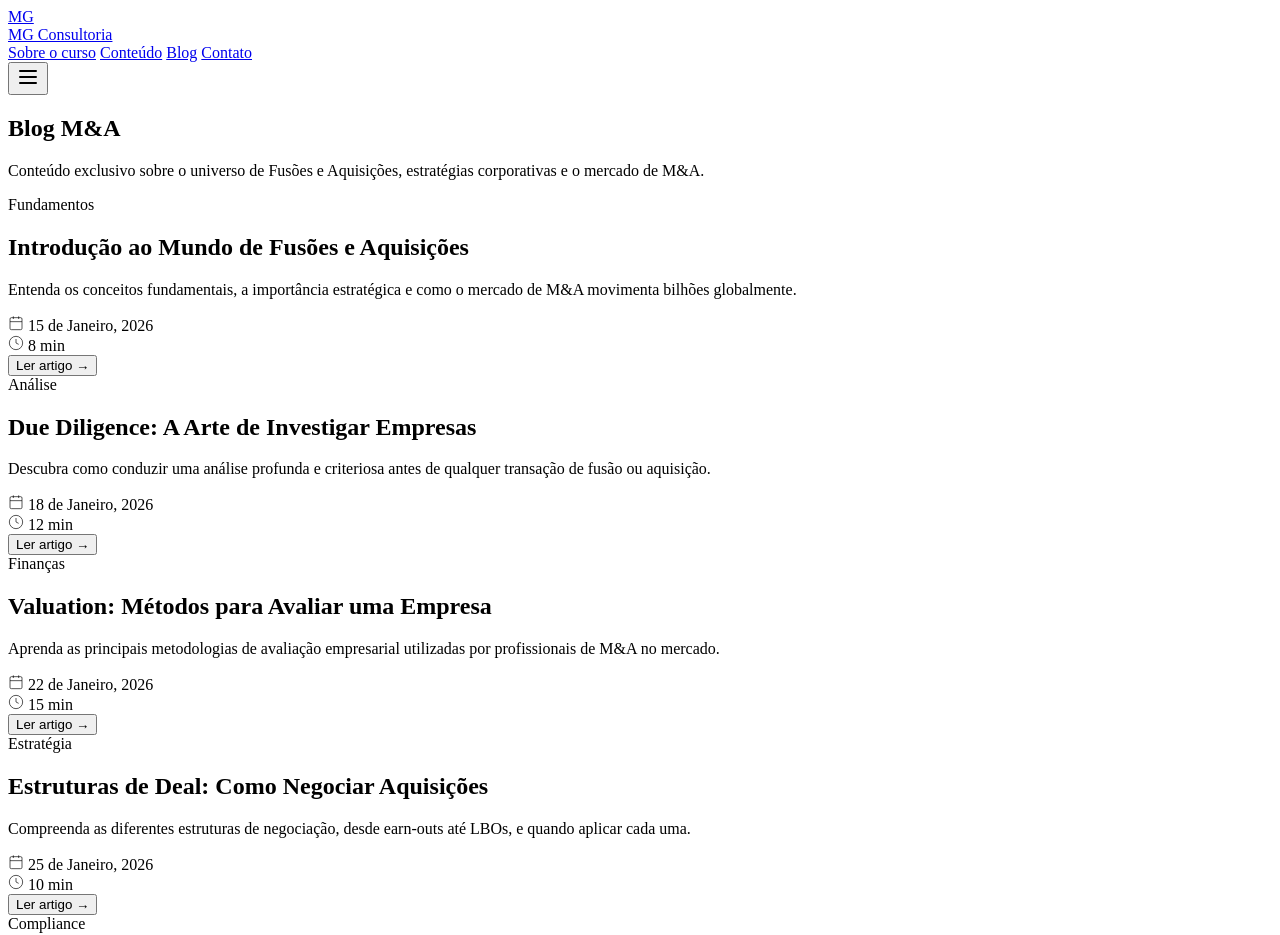
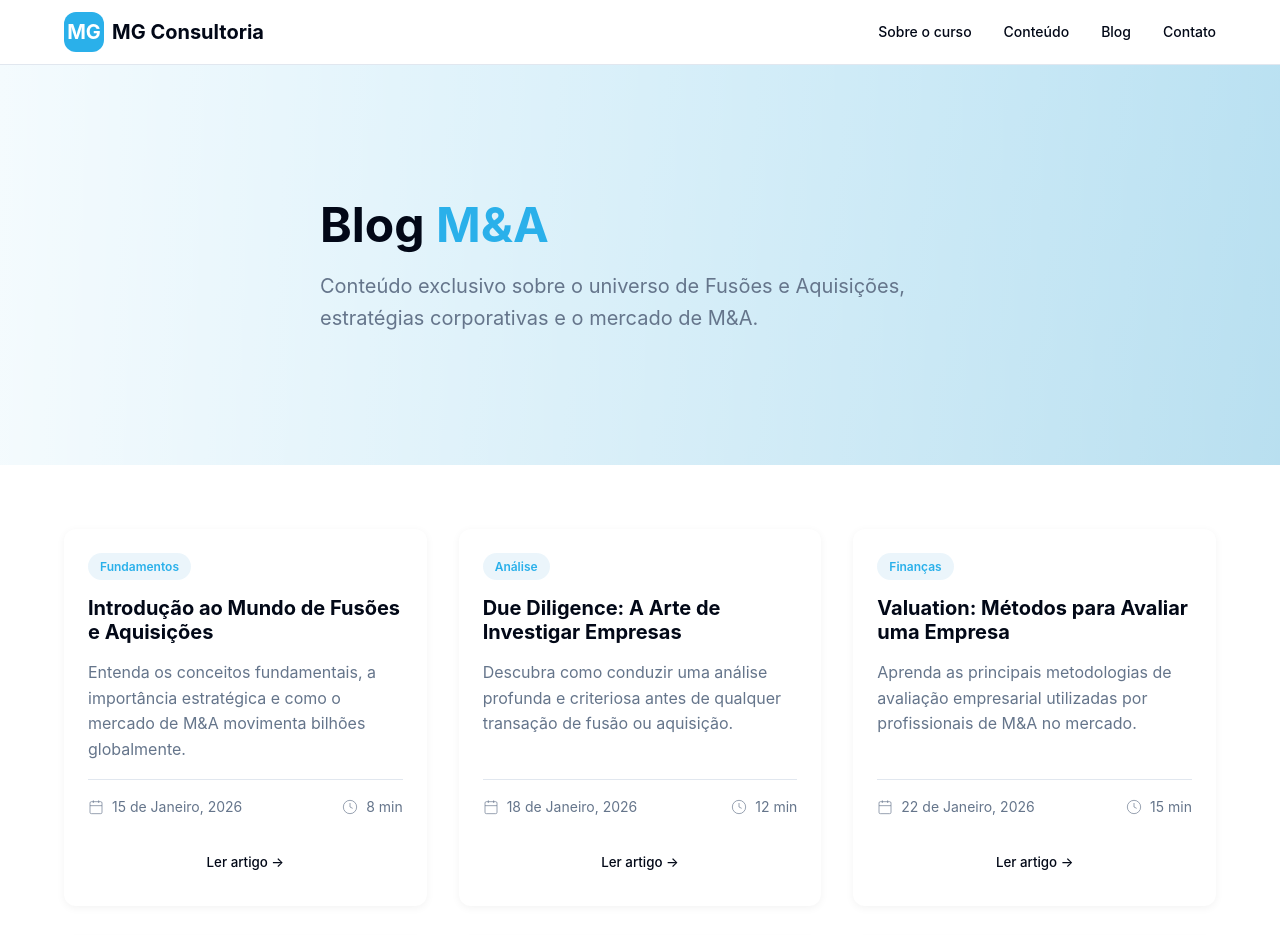
Before and after one commit to pjconsultorialtdaa-source/mg-consultoria, a plain HTML site: page index.html in a window 1280 px wide. Shown: the top 935 px of the page. Drawn offline with Linux system fonts and the light colour scheme.

Commit message:
Update index.html

```diff
--- a/index.html
+++ b/index.html
@@ -5,7 +5,7 @@
     <meta name="viewport" content="width=device-width, initial-scale=1.0">
     <title>Blog M&A - MG Consultoria</title>
     <meta name="description" content="Conteúdo exclusivo sobre fusões e aquisições, estratégias corporativas e o mercado de M&A.">
-    <link rel="stylesheet" href="C:\Users\Usuário\Documents\programas_exemplo.html\css\Schulze.css">
+    <link rel="stylesheet" href="mg.css">
 </head>
 <body>
     <!-- Header -->
@@ -262,4 +262,5 @@
         }
     </script>
 </body>
+
 </html>
```
